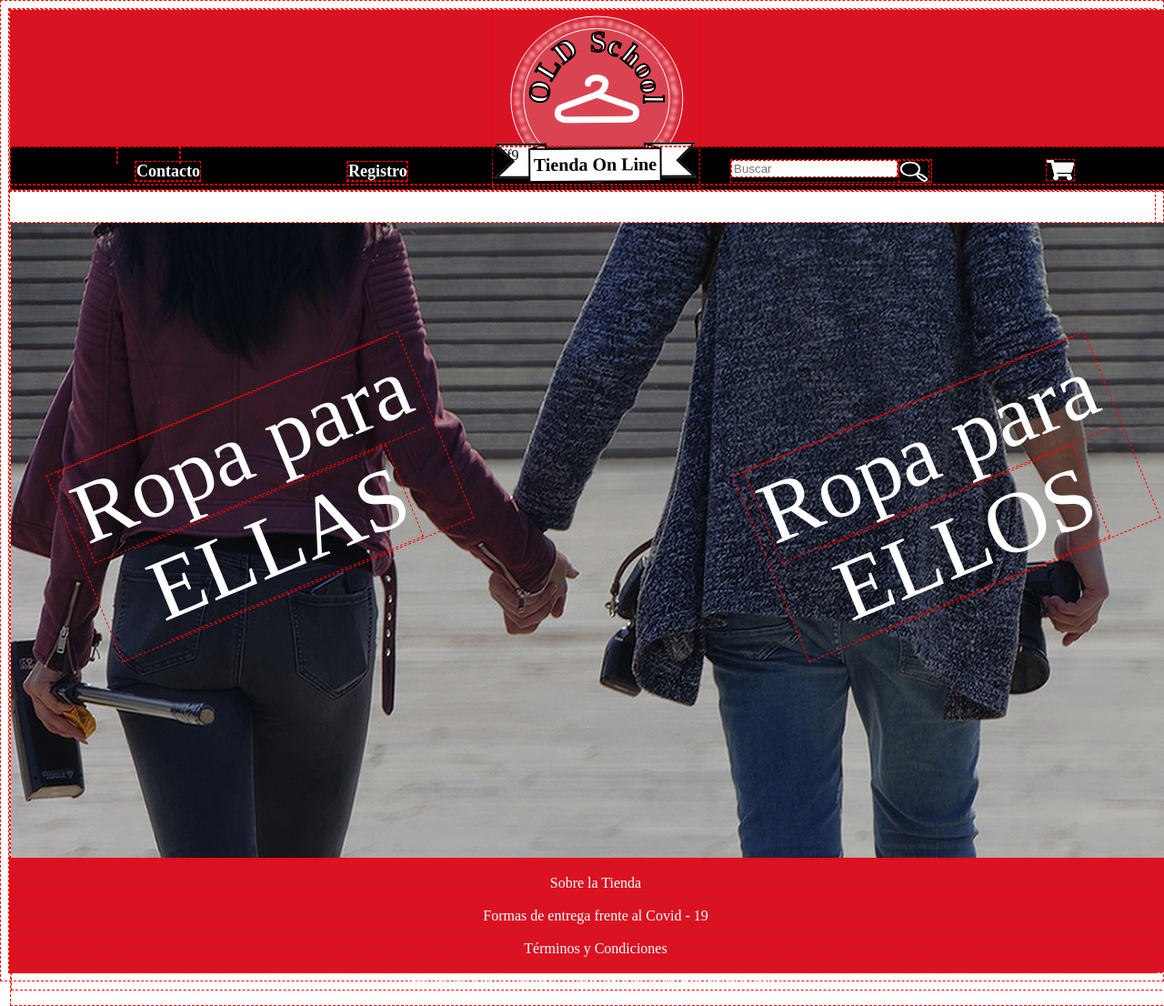
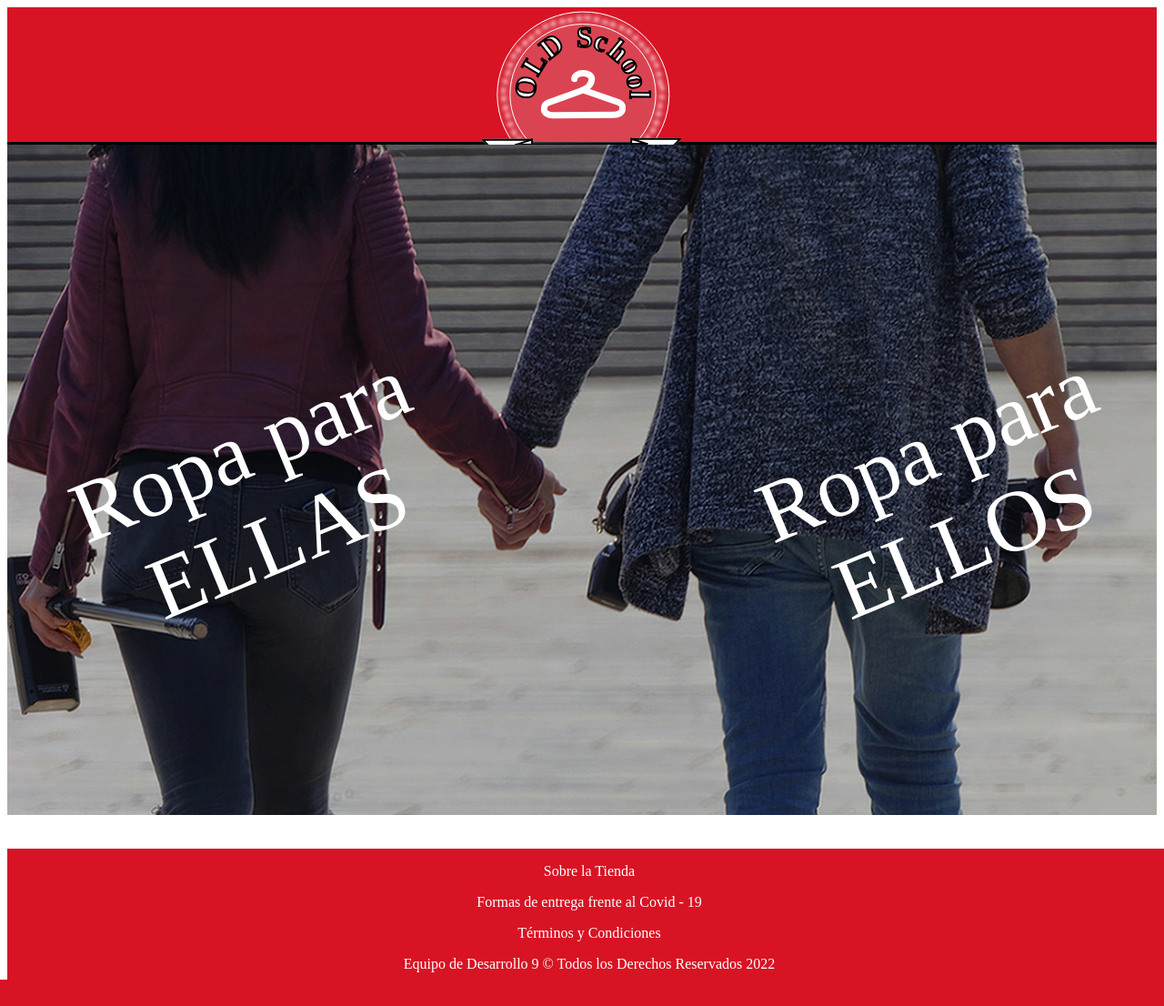
Before and after one commit to rauleibanez/Grupo9, a PHP site: page / in a window 1280 px wide. Shown: the whole page at 91% size. After the commit the page ends 1077 px from the top, so only its background shows below. Run offline with PHP 8.4, Linux system fonts and the light colour scheme.

Commit message:
modificacion del index

```diff
--- a/grupo9/proyectog9/css/styles.css
+++ b/grupo9/proyectog9/css/styles.css
@@ -1,14 +1,4 @@
-*{
-    border: 1px dashed red;
-}
-body{
-    display: grid;
-	grid-template-columns: repeat(1, 1fr);
-	grid-template-rows: repeat(4);
-}
 #logo{
-    grid-column: 1 ;
-	grid-row: 1;
     /* Fondo Header */
     /* Logo */
     /*position: absolute;*/
@@ -20,28 +10,7 @@ body{
     background: #D81324;
     text-align: center;
 }
-header p {
-    /* Catálogo Caballeros */
-    position: absolute;
-    width: 522px;
-    height: 74px;
-    left: 14px;
-    top: 8px;
-
-    font-family: 'Tinos';
-    font-style: normal;
-    font-weight: 400;
-    font-size: 64px;
-    line-height: 74px;
-    /* identical to box height */
-
-    text-align: center;
-
-    color: #FFFFFF;
-}
 nav{
-    grid-column: 1 ;
-	grid-row: 2;
     /* Fondo NavBar */
     /*position: absolute;*/
     width: 100%;
@@ -50,6 +19,7 @@ nav{
     top: 148.36px;
     /* Negro_Secundario_Fuerte */
     background: #000000;
+    /*transform: rotate(-0.21deg);*/
 }
 nav a{
     color:white;
@@ -111,17 +81,14 @@ nav a:hover{
     left: 1150px;
     top: 175px;
 }
-/*main{
+#iportada{
+    /* fondo de la pagina*/
     width: 100%;
-    height: 731px;
-    left: 0px;
-    top: 185px;
-}*/
-main img{
-    grid-column: 1 ;
-	grid-row: 3;
-    /*top: 160px;*/
-    width: auto;
+    height: 100%;
+    margin: 0;
+    padding: 0;
+    /*top: 185px;*/
+    position: relative;
 }
 #iopcatda{
     /* Ropa para ELLAS */
@@ -163,14 +130,11 @@ main img{
     line-height: 110px;
     font-weight: 700;
 }
-
 footer{
-    grid-column: 1 ;
-	grid-row: 4;
+    /* PIE DE PAGINA*/
+    position: absolute;
     width: 100%;
-    height: 124px;
-    /*left: 0px;
-    top: 0px;*/
+    height: 144px;
     color:white;
     /* Rojo_Primario_Fuerte */
     background: #D81324;
--- a/grupo9/proyectog9/index.html
+++ b/grupo9/proyectog9/index.html
@@ -1,5 +1,5 @@
 <!DOCTYPE html>
-<html lang="en">
+<html lang="es">
 <head>
     <meta charset="UTF-8">
     <title>OLD School - Tienda On Line</title>
@@ -13,28 +13,27 @@
        <nav>
            <p id="imcntct"><a href="">Contacto</a></p>
            <p id="imrgstr"><a href="">Registro</a></p>
-<<<<<<< HEAD
-           <label id="imbscdr" for="ibuscar"><input id="ibuscar" type="text" placeholder="Buscar"><a href=""><img src="lupa.svg" alt="lupa"></a></label>
-           <a href="carrito.html"><img  id="imcar" src="carro.svg" alt="carrito"></a>
-=======
            <label id="imbscdr" for="ibuscar"><input id="ibuscar" type="text" placeholder="Buscar"><a href=""><img src="svg/lupa.svg" alt="lupa"></a></label>
            <a href=""><img  id="imcar" src="svg/carro.svg" alt="carrito"></a>
->>>>>>> 194886bf00775c198ed48fa4a6a072988d1d1ff9
        </nav>
    </header>
    <main>
-      <img src="fondo.jpg" alt="portada">
+
+      <img id="iportada" src="fondo.jpg" alt="portada">
        <section>
-           <p id="iopcatda"><a href="catalogod.html">Ropa para ELLAS</a></p>
+           <p id="iopcatda"><a href="#">Ropa para ELLAS</a></p>
        </section>
        <section>
-           <p id="iopcatca"><a href="catalogoc.html">Ropa para ELLOS</a></p>
+           <p id="iopcatca"><a href="#">Ropa para ELLOS</a></p>
        </section>
+
    </main>
    <footer>
    <section>
-       <p>Sobre la Tienda</p><p>Formas de entrega frente al Covid - 19</p><p>Términos y Condiciones</p>
-  <p>Equipo de Desarrollo  9  © Todos los Derechos Reservados 2022</p>
+       <p>Sobre la Tienda</p>
+       <p>Formas de entrega frente al Covid - 19</p>
+       <p>Términos y Condiciones</p>
+       <p>Equipo de Desarrollo  9  © Todos los Derechos Reservados 2022</p>
    </section>
    </footer>
 </body>
```
